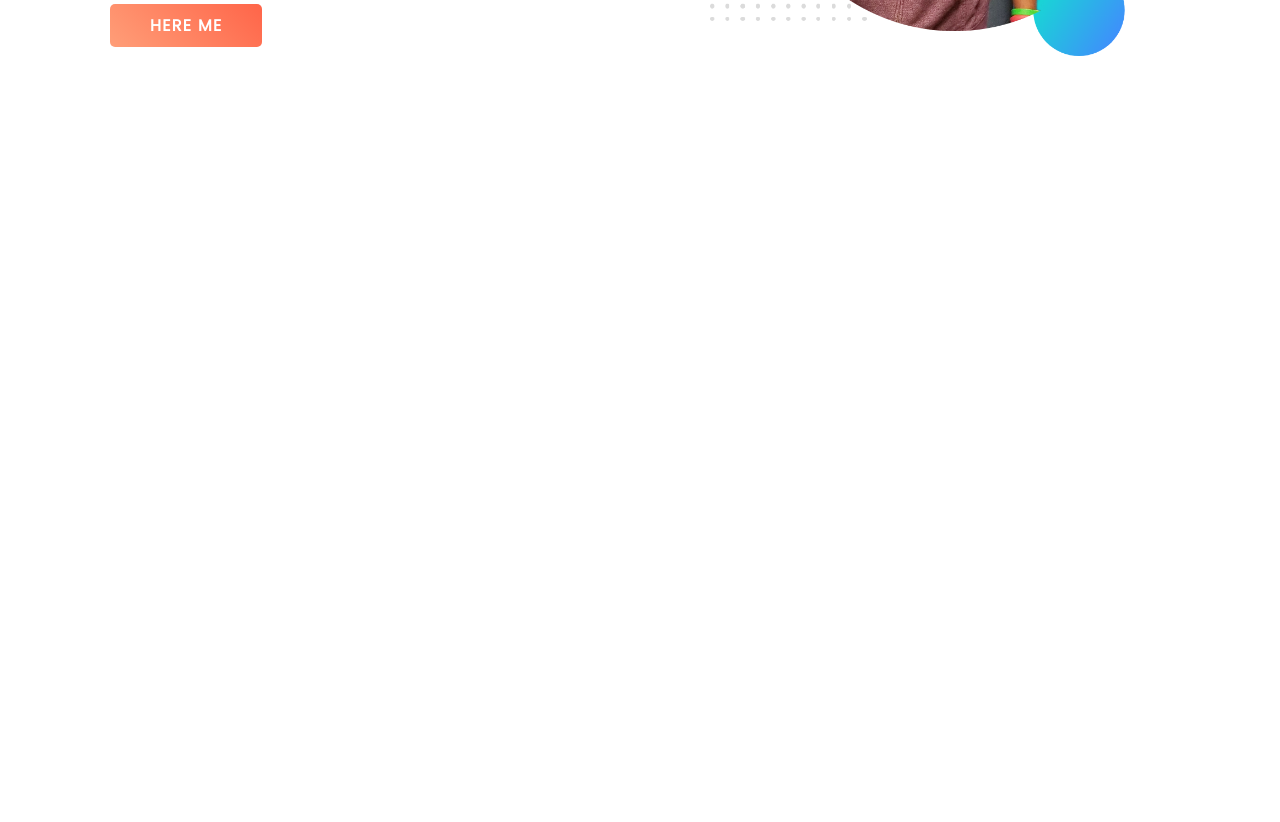
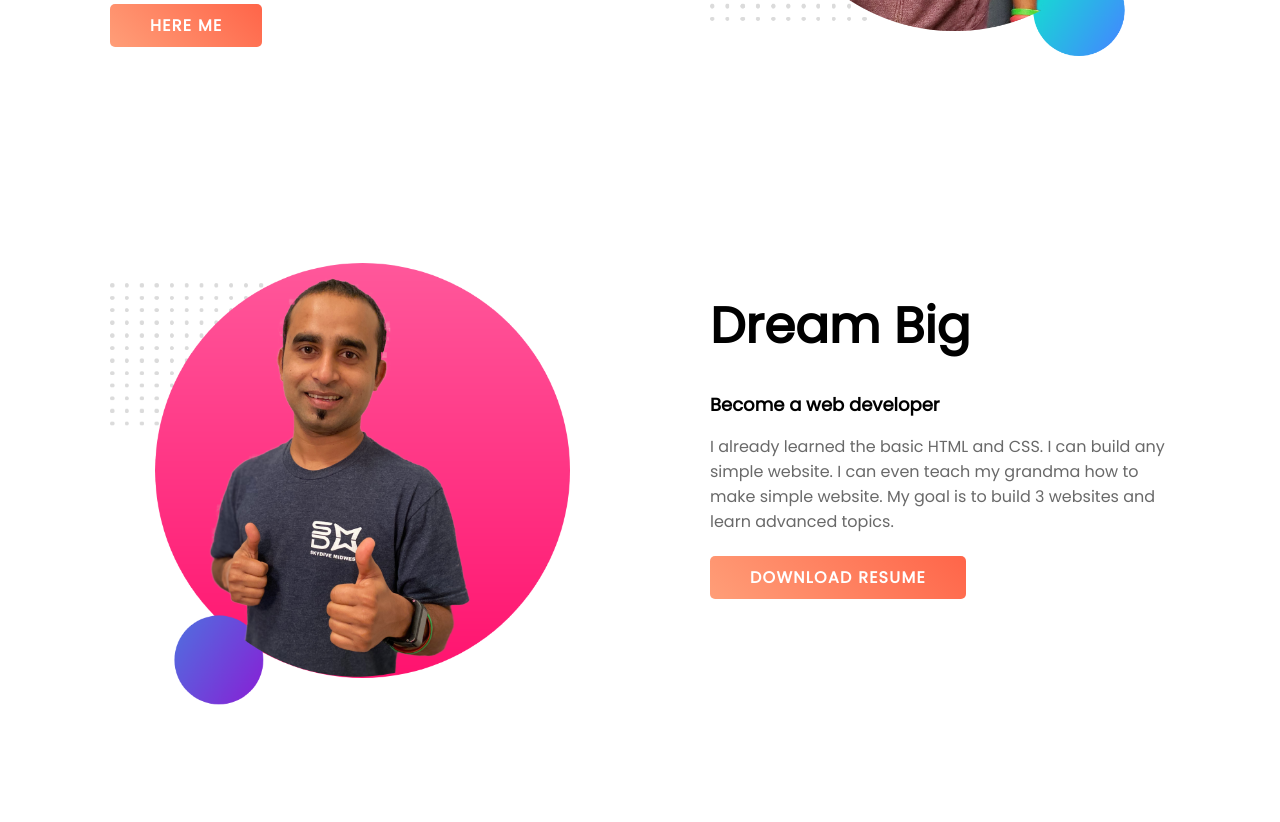
Before and after one commit to moniramoni/second-portfolio, a plain HTML site: page index.html in a window 1280 px wide. Shown: the part 491-1313 px from the top of the page. Before the commit the page ends 800 px from the top, so only its background shows below. Drawn offline with Linux system fonts and the light colour scheme.

Commit message:
second-section

```diff
--- a/index.html
+++ b/index.html
@@ -23,6 +23,17 @@
             <img src="images/jhankar.png" alt="Jhankar Mahbub">
         </div>
     </section>
+    <section class="top-section">
+        <div class="container">
+            <img src="images/jhankar2.png" alt="Jhankar Mahbub 2">
+        </div>
+        <div class="container">
+            <h1>Dream Big</h1>
+            <h2>Become a web developer</h2>
+            <p>I already learned the basic HTML and CSS. I can build any simple website. I can even teach my grandma how to make simple website. My goal is to build 3 websites and learn advanced topics.</p>
+            <a target="_blank" href="https://www.programming-hero.com/">DOWNLOAD RESUME</a>
+        </div>
+    </section>
 
 </body>
 </html>
```
